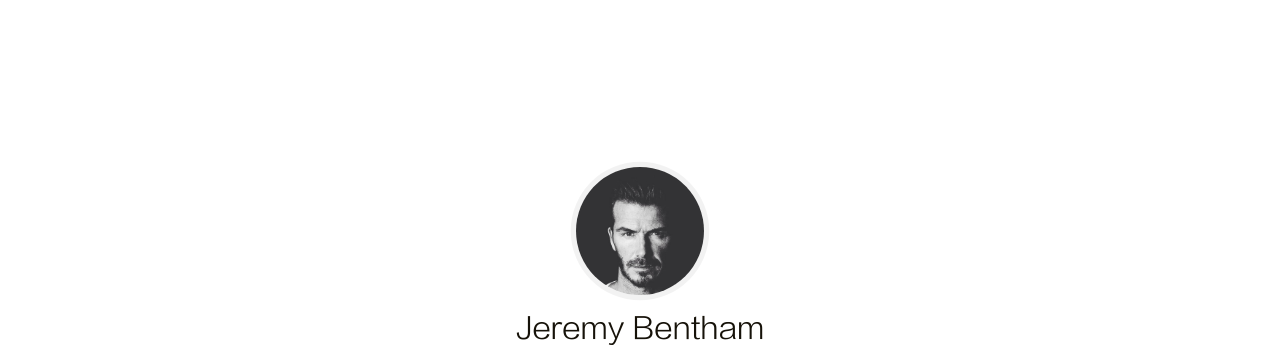
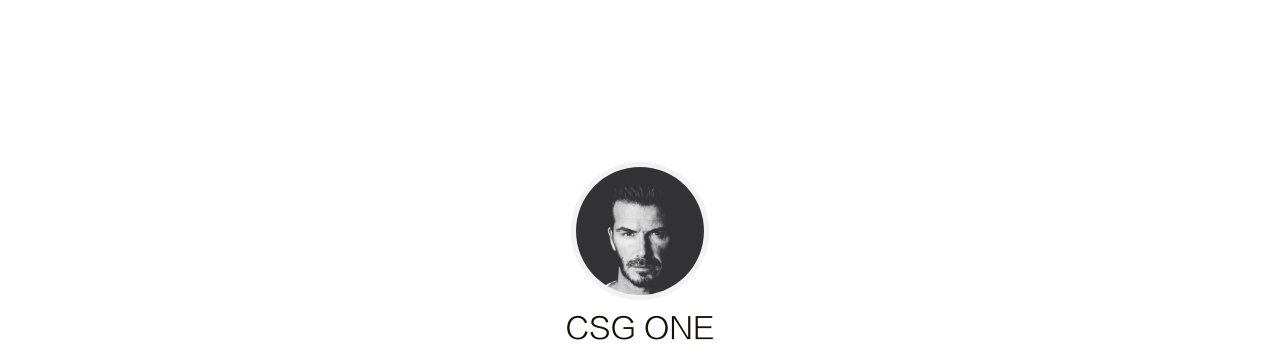
Before and after one commit to fqcoin/fqcoin.github.io, a plain HTML site: page index.html in a window 1280 px wide. Shown: the part 67-423 px from the top of the page. Drawn offline with Linux system fonts and the light colour scheme.

Commit message:
Site updated: 2020-02-25 15:50:37

```diff
--- a/index.html
+++ b/index.html
@@ -112,7 +112,7 @@
         <div class="avatar">
             <a href="/archives"><img src="/image/avatar.jpeg"></a>
         </div>
-        <div class="nickname">Jeremy Bentham</div>
+        <div class="nickname">CSG ONE</div>
         <div class="description"><p>Lorem ipsum dolor sit amet, <strong>consectetur adipiscing elit.</strong> <br>Fusce eget urna vitae velit <em>eleifend interdum at ac</em> nisi.</p>
 </div>
         <div class="links">
```
